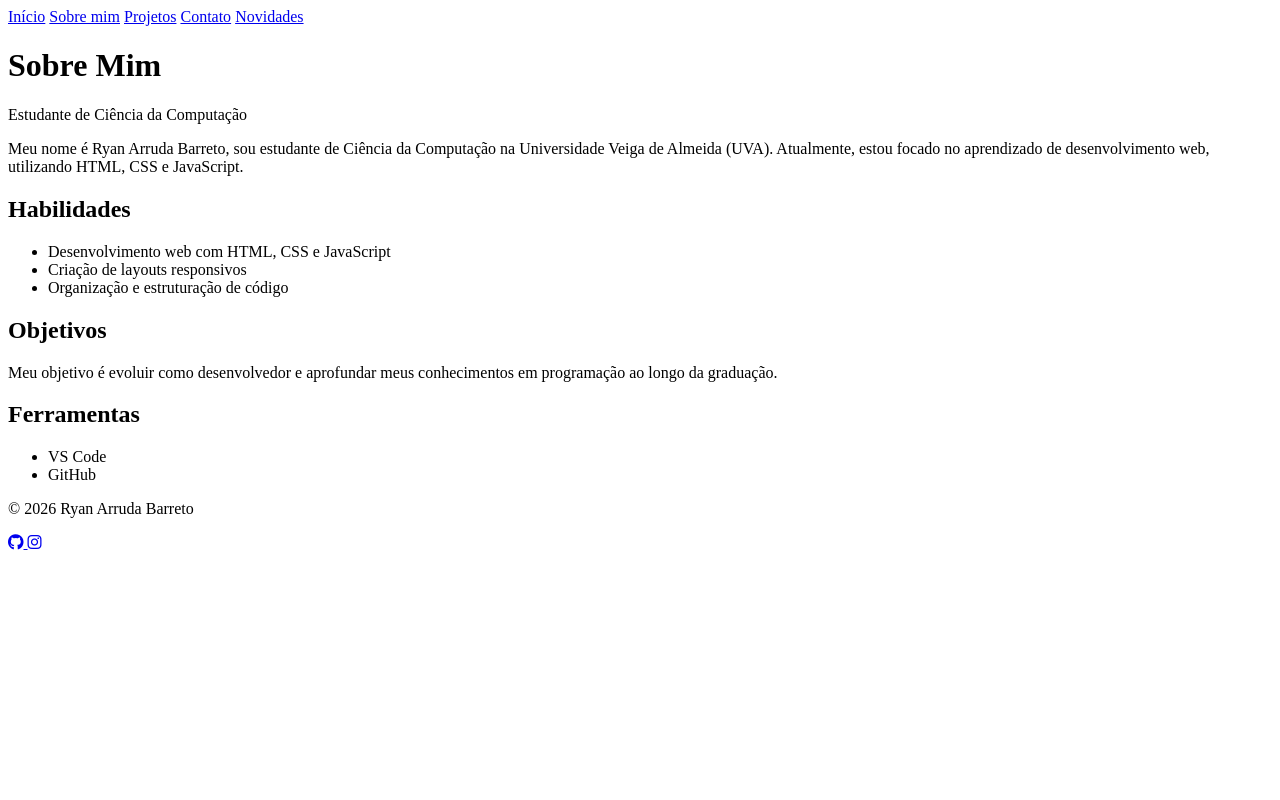
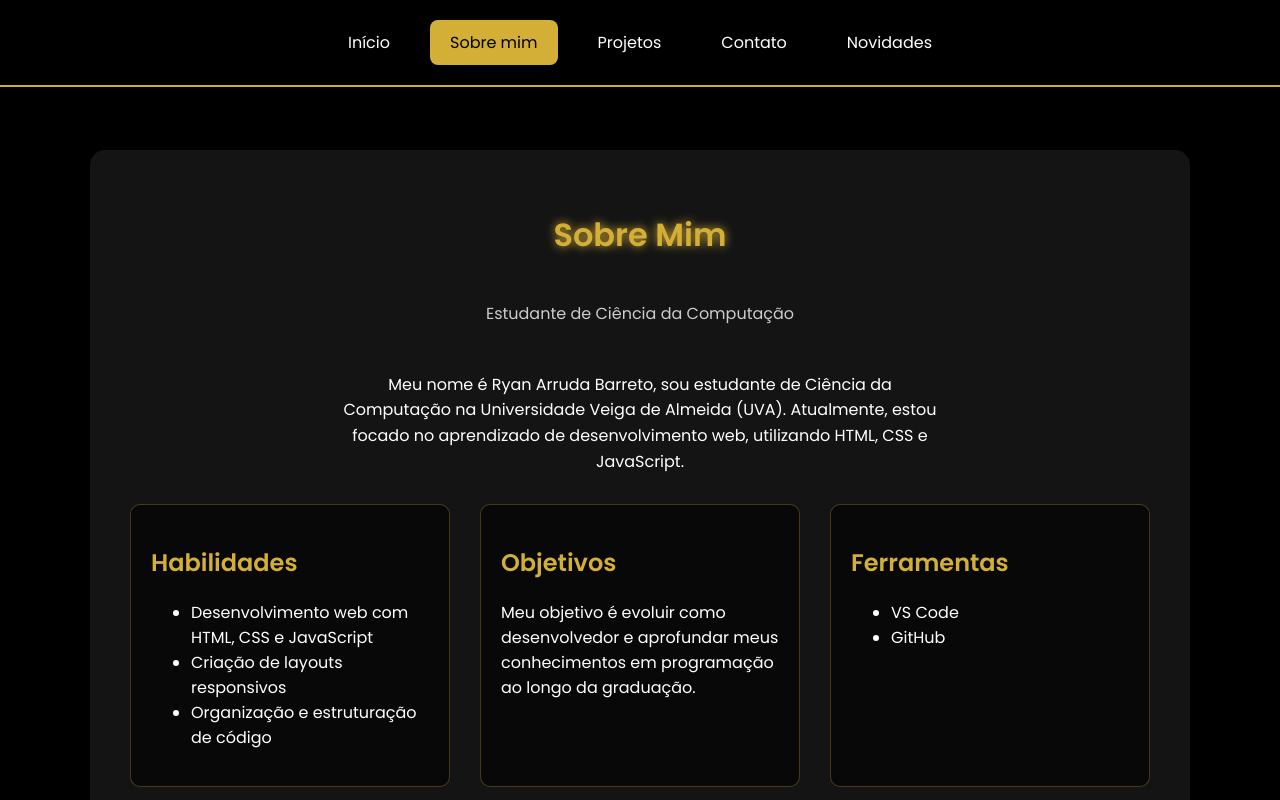
Before and after one commit to 1Ryan22/Projeto-DWeb.1, a plain HTML site: page sobre.html in a window 1280 px wide. Shown: the top 800 px of the page. Drawn offline with Linux system fonts and the light colour scheme; files that its build step writes are made by us from their sources; the site is published under a folder, as on GitHub Pages, so addresses that start at the root find nothing.

Commit message:
Update sobre.html

```diff
--- a/sobre.html
+++ b/sobre.html
@@ -4,7 +4,7 @@
 <head>
     <meta charset="UTF-8">
     <title>Sobre Mim</title>
-    <link rel="stylesheet" href="/Css/sobre.css">
+    <link rel="stylesheet" href="sobre.css">
     <link href="https://fonts.googleapis.com/css2?family=Poppins:wght@300;400;600&display=swap" rel="stylesheet">
     <link rel="stylesheet" href="https://cdnjs.cloudflare.com/ajax/libs/font-awesome/6.5.0/css/all.min.css">
 </head>
```
